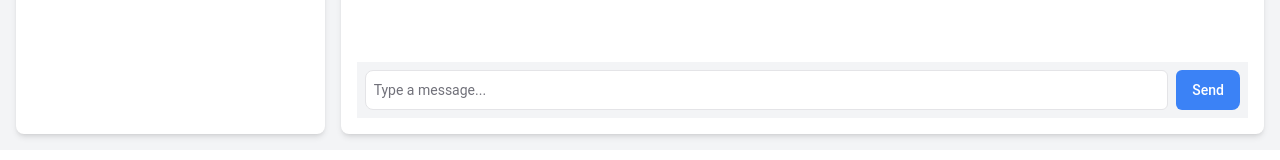
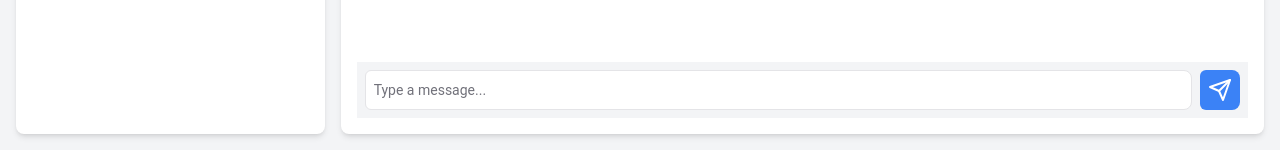
Before and after one commit to Duraisamy303/Padane-web, a Next.js app: page /chatbox in a window 1280 px wide. Shown: the part 618-778 px from the top of the page. Built offline with nearby package versions, Linux system fonts and the light colour scheme.

Commit message:
added message send icon

```diff
--- a/app/chatbox/components/chat-box.tsx
+++ b/app/chatbox/components/chat-box.tsx
@@ -6,7 +6,7 @@ import { Input } from "@/components/ui/input";
 import { cn } from "@/lib/utils";
 import { Avatar } from "@radix-ui/react-avatar";
 import { ChevronLeftIcon } from "@radix-ui/react-icons";
-import { X } from "lucide-react";
+import { SendIcon, X } from "lucide-react";
 
 const ChatOption = () => {
   const [selectedChat, setSelectedChat] = useState<number | null>(null);
@@ -251,14 +251,14 @@ const ChatOption = () => {
               ref={messageInputRef}
               value={message}
               onChange={(e) => setMessage(e.target.value)}
-              className="w-full rounded-l-lg border p-2"
+              className="w-full rounded-r-lg border p-2"
               placeholder="Type a message..."
             />
             <Button
               onClick={handleSendMessage}
-              className="rounded-r-lg bg-blue-500 px-4 py-2 text-white"
+              className="rounded-r-lg bg-blue-500 p-2 text-white"
             >
-              Send
+              <SendIcon />
             </Button>
           </div>
         </div>
```
